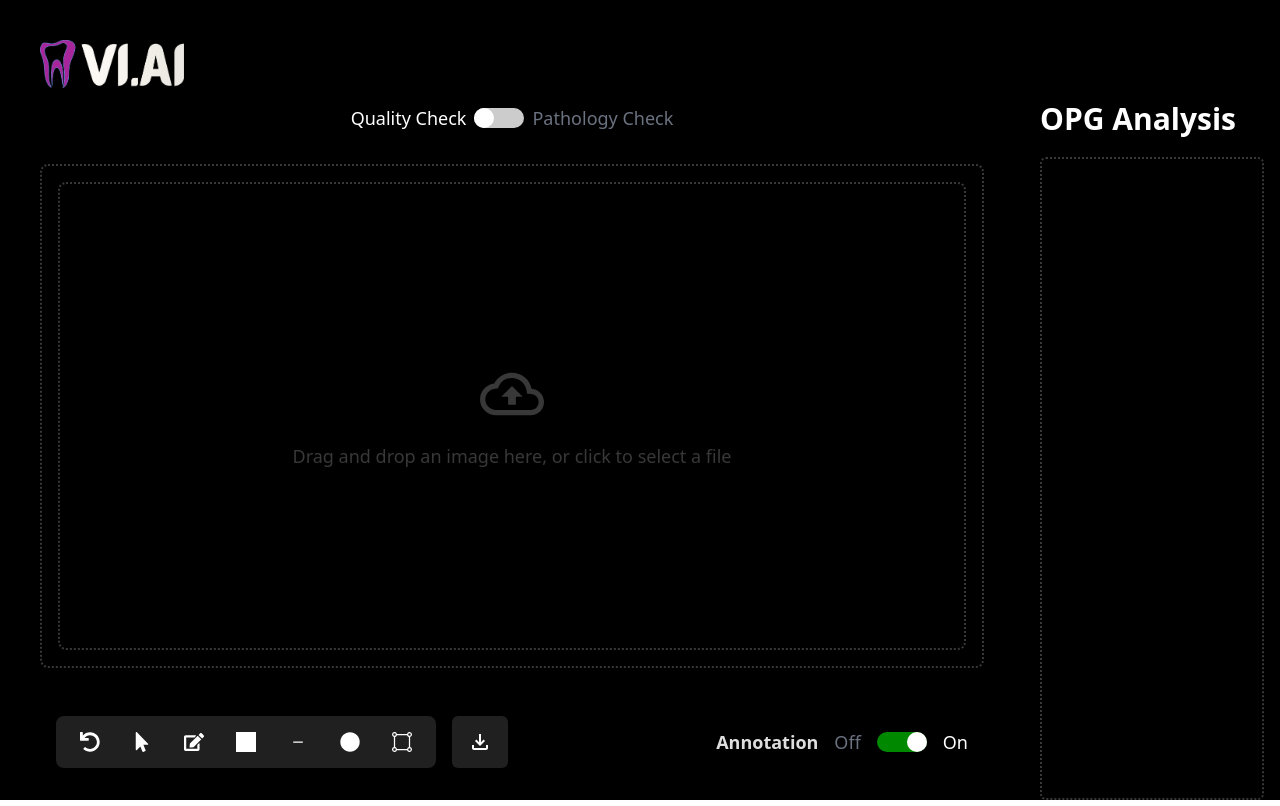
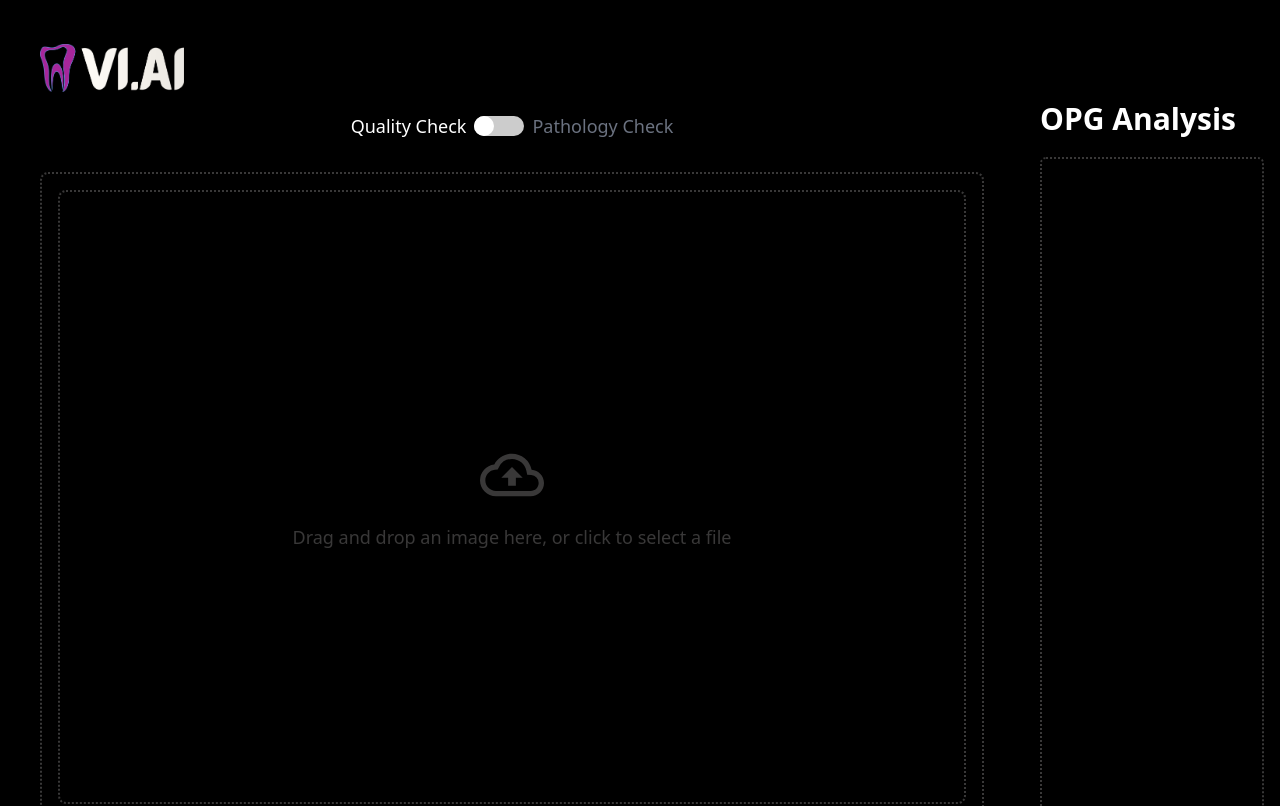
Before and after one commit to Sinanalungal/ai_frontend, a React (Vite) app: page / in a window 1280 px wide. Shown: the top 806 px of the page. Built offline with nearby package versions, Linux system fonts and the light colour scheme.

Commit message:
solved hight issue

```diff
--- a/src/components/FIleUpload/fileUpload.tsx
+++ b/src/components/FIleUpload/fileUpload.tsx
@@ -1186,7 +1186,7 @@
 
 
   return (
-    <div className="xl:flex grid h-screen bg-black w-full  max-w-[2000px] mx-auto">
+    <div className="xl:flex grid min-h-screen bg-black w-full  max-w-[2000px] mx-auto">
       {isLoading && <LoadingSpinner />}
 
       <main className="w-4/5  max-xl:w-full flex flex-col">
```
